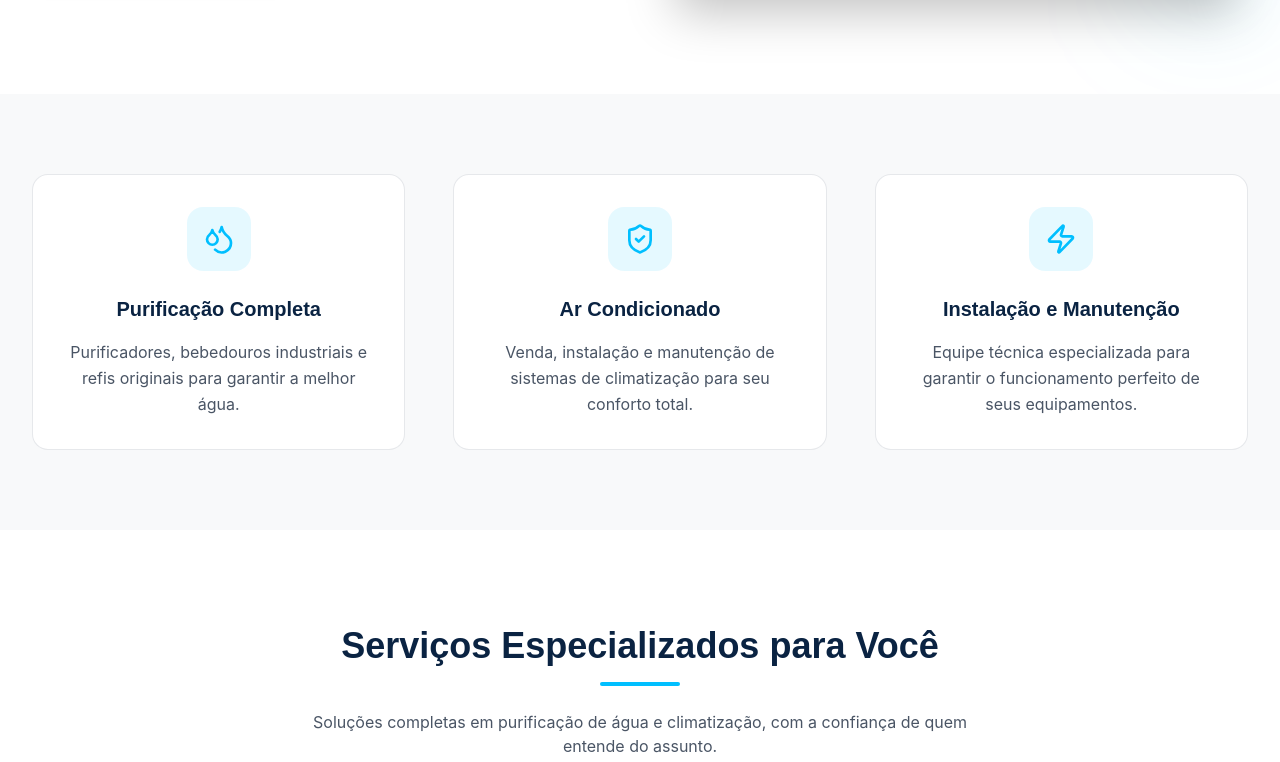
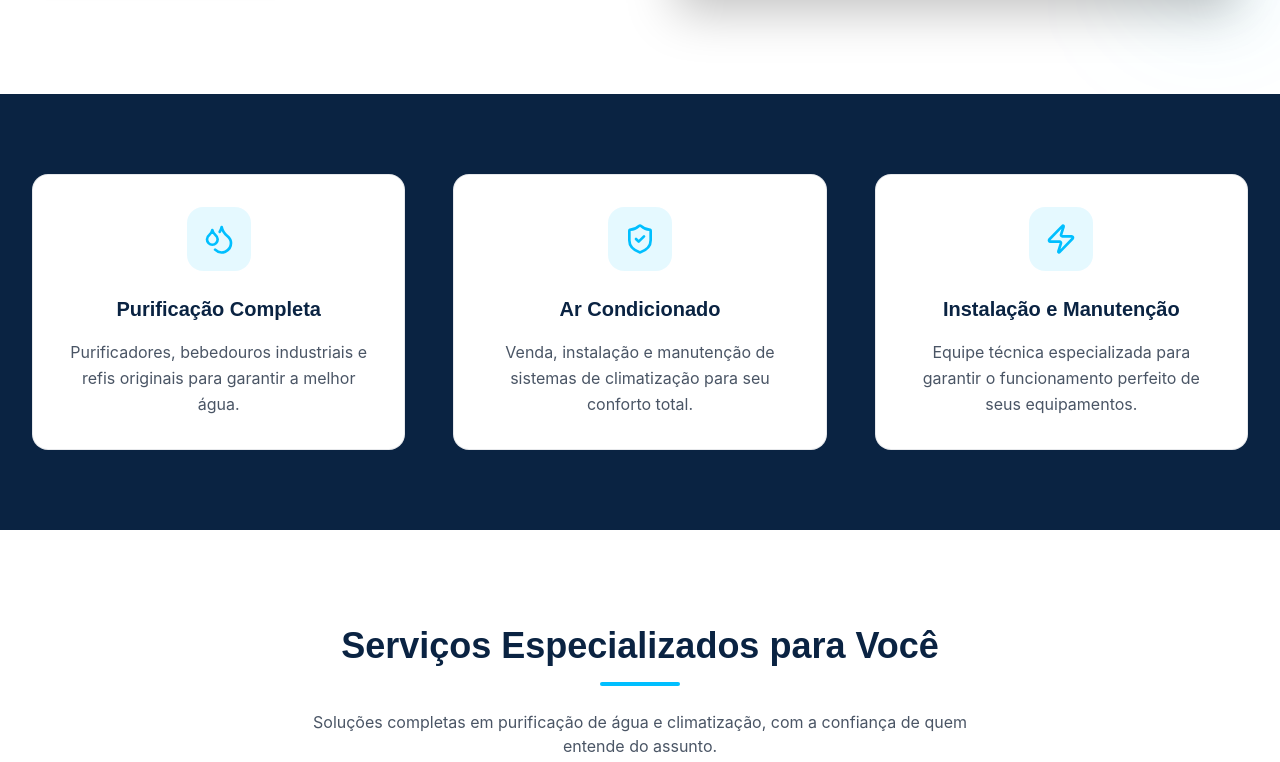
Before and after one commit to thiagowolfran-ux/Sire-kassio, a React (Vite) app: page / in a window 1280 px wide. Shown: the part 738-1500 px from the top of the page. Built offline with nearby package versions, Linux system fonts and the light colour scheme.

Commit message:
feat: Update background color to navy
Changes the background color of the Benefits and VideoSection components from light gray/gray-50 to navy. This aims to create a more cohesive and premium brand aesthetic for the Filtros D'Agua application.

```diff
--- a/src/components/Benefits.tsx
+++ b/src/components/Benefits.tsx
@@ -21,7 +21,7 @@ const benefits = [
 
 export default function Benefits() {
   return (
-    <section id="services" className="bg-light-gray py-20">
+    <section id="services" className="bg-navy py-20">
       <div className="max-w-7xl mx-auto px-4 sm:px-6 lg:px-8">
         <div className="grid md:grid-cols-3 gap-12">
           {benefits.map((benefit, index) => (
--- a/src/components/VideoSection.tsx
+++ b/src/components/VideoSection.tsx
@@ -3,7 +3,7 @@ import { Play } from 'lucide-react';
 
 export default function VideoSection() {
   return (
-    <section className="py-16 lg:py-24 bg-gray-50">
+    <section className="py-16 lg:py-24 bg-navy">
       <div className="max-w-7xl mx-auto px-4 sm:px-6 lg:px-8">
         <motion.div
           initial={{ opacity: 0, scale: 0.95 }}
```
